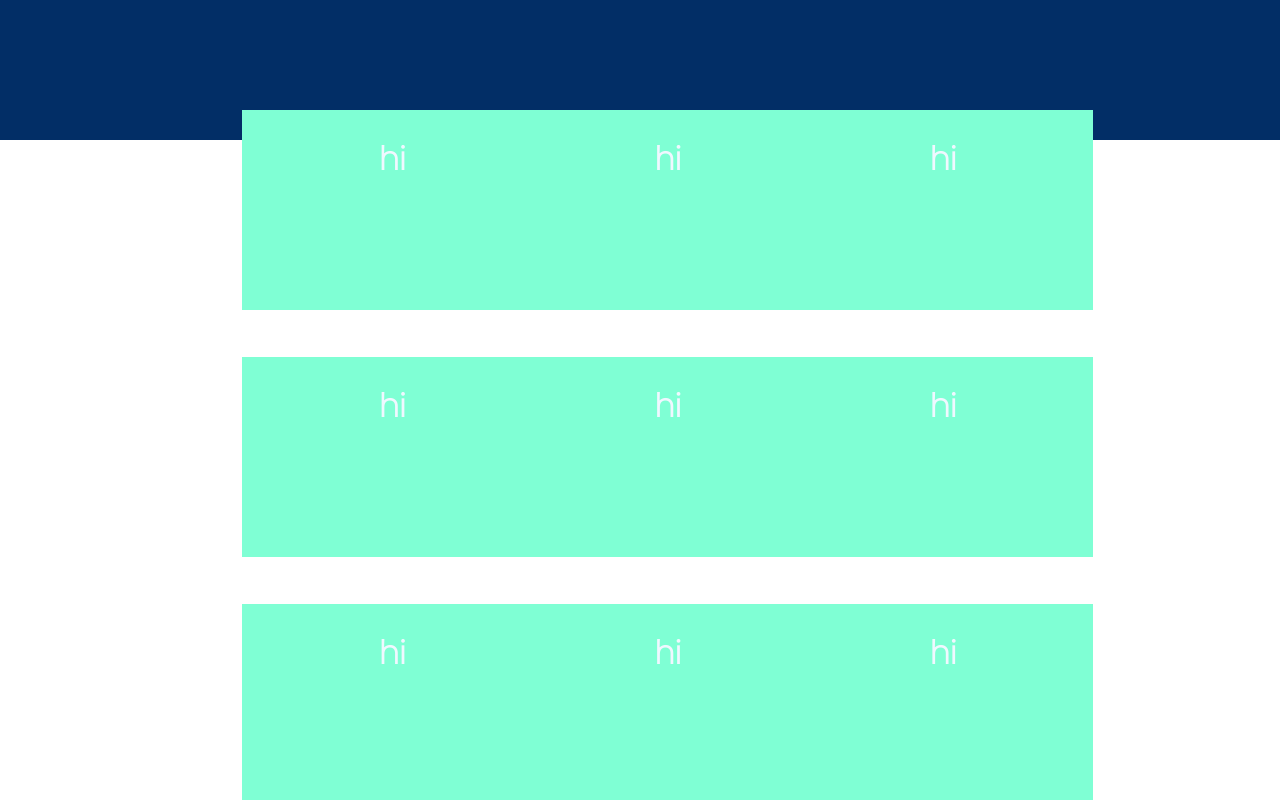
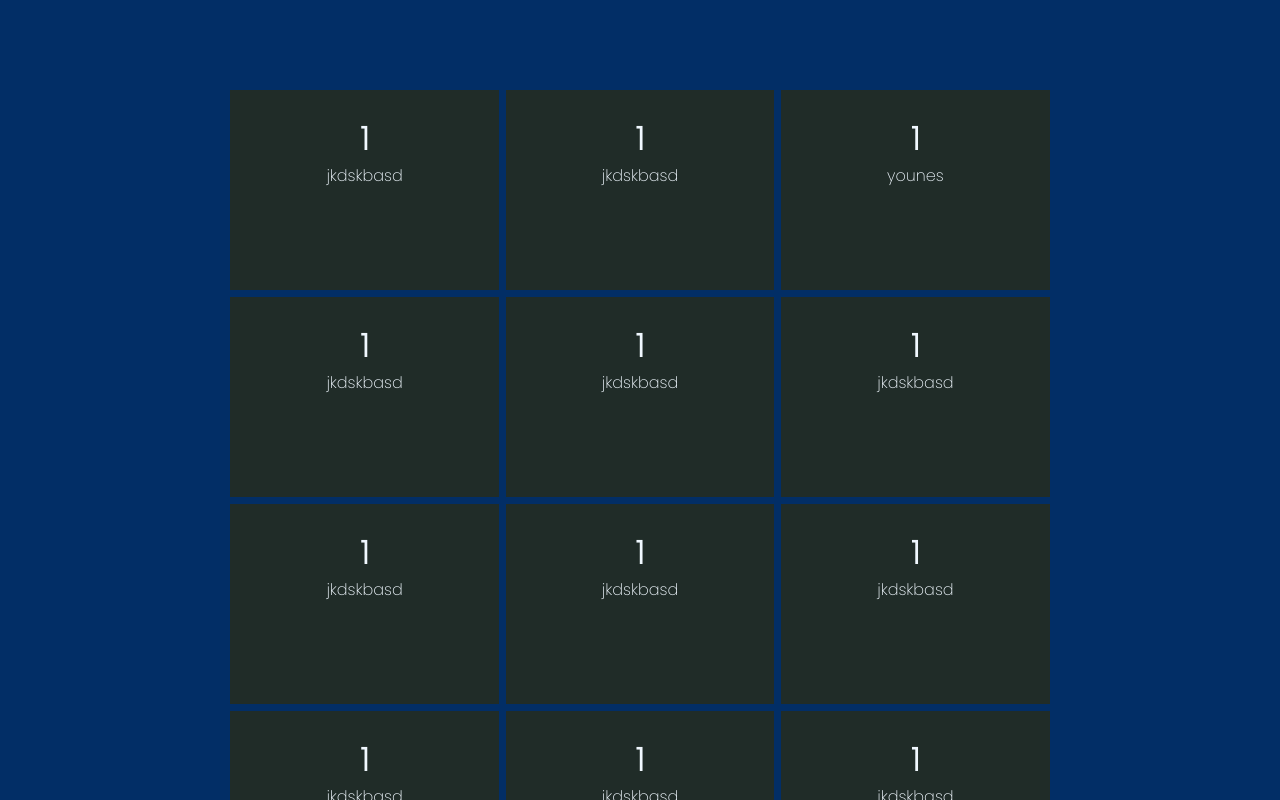
Before and after one commit to Younes-sh/portfolioReact, a React (Create React App) app in the folder app/: page / in a window 1280 px wide. Shown: the part 660-1460 px from the top of the page. Built offline with nearby package versions, Linux system fonts and the light colour scheme.

Commit message:
create card eperience with map and style

```diff
--- a/app/src/Components/Experience/Experience.css
+++ b/app/src/Components/Experience/Experience.css
@@ -1,6 +1,15 @@
-.experience {
-    width: 300px;
+.card-experience {
+    width: 100%;
     height: 200px;
-    margin:20px  12px;
-    background-color: aquamarine;
+    background-color: rgb(32, 44, 40);
 }
+.Experiences {
+    width: 100%;
+    height: auto;
+}
+.container-item {
+    display: grid;
+    grid-template-columns: repeat( auto-fit, minmax(250px, 1fr) );
+    gap: 7px;
+
+}
--- a/app/src/Components/Experience/Experience.jsx
+++ b/app/src/Components/Experience/Experience.jsx
@@ -2,8 +2,8 @@ import React from 'react'
 import './Experience.css'
 export default function Experience ({Image , title , description}){
   return (
-    <div className='experience'>
-        <div>
+    <div  className='container-card'>
+        <div className='card-experience'>
             <img src={Image} alt="" />
             <h1>{title}</h1>
             <p>{description}</p>
--- /dev/null
+++ b/app/src/Components/Experience/Experiences.jsx
@@ -0,0 +1,30 @@
+import Experience from "./Experience"
+import './Experience.css'
+let experiences = [
+  { id: 1, Img: '' , title:'1' , description:'jkdskbasd' },
+  { id: 2, Img: '' , title:'1' , description:'jkdskbasd' },
+  { id: 3, Img: '' , title:'1' , description:'younes' },
+  { id: 4, Img: '' , title:'1' , description:'jkdskbasd' },
+  { id: 5, Img: '' , title:'1' , description:'jkdskbasd' },
+  { id: 6, Img: '' , title:'1' , description:'jkdskbasd' },
+  { id: 7, Img: '' , title:'1' , description:'jkdskbasd' },
+  { id: 8, Img: '' , title:'1' , description:'jkdskbasd' },
+  { id: 9, Img: '' , title:'1' , description:'jkdskbasd' },
+  { id: 10, Img: '' , title:'1' , description:'jkdskbasd' },
+  { id: 11, Img: '' , title:'1' , description:'jkdskbasd' },
+  { id: 12, Img: '' , title:'1' , description:'jkdskbasd' },
+  { id: 13, Img: '' , title:'1' , description:'jkdskbasd' },
+  { id: 14, Img: '' , title:'1' , description:'jkdskbasd' },
+]
+
+const Experiences = () => {
+  return (
+    <div className="Experiences">
+        <div className="container-item">
+          { experiences.map (item => <><Experience {...item} /></> )}
+        </div>
+    </div>
+  )
+}
+
+export default Experiences
--- a/app/src/Pages/Home/home.css
+++ b/app/src/Pages/Home/home.css
@@ -1,6 +1,6 @@
 .Home {
     width: 100%;
-    height: 100vh;
+    height: auto;
     background-color: #022e66;
     display: flex;
     justify-content: center;
@@ -34,7 +34,4 @@
 
 .container-experience {
     margin-top: 150px;
-    display: grid;
-    grid-template-columns: repeat(auto-fill,minmax(250px, 1fr));
-    gap: 7px;
 }
--- a/app/src/Pages/Home/home.jsx
+++ b/app/src/Pages/Home/home.jsx
@@ -1,7 +1,7 @@
 import Header from '../../Components/Header/Header';
 import './home.css'
 
-import  Experience  from '../../Components/Experience/Experience';
+import  Experiences  from '../../Components/Experience/Experiences';
 const Home = () => {
     let infoPersonal = [
         {name:'Younes' , job:'Developer',description:`i'm Fullstack developer`},
@@ -13,16 +13,7 @@ const Home = () => {
                 {/*  */}
 
                 <div className='container-experience'>
-                    <Experience title='hi' />
-                    <Experience title='hi' />
-                    <Experience title='hi' />
-                    <Experience title='hi' />
-                    <Experience title='hi' />
-                    <Experience title='hi' />
-                    <Experience title='hi' />
-                    <Experience title='hi' />
-                    <Experience title='hi' />
-                    <Experience title='hi' />
+                    <Experiences />
                 </div>
                 {/*  */}
 
```
